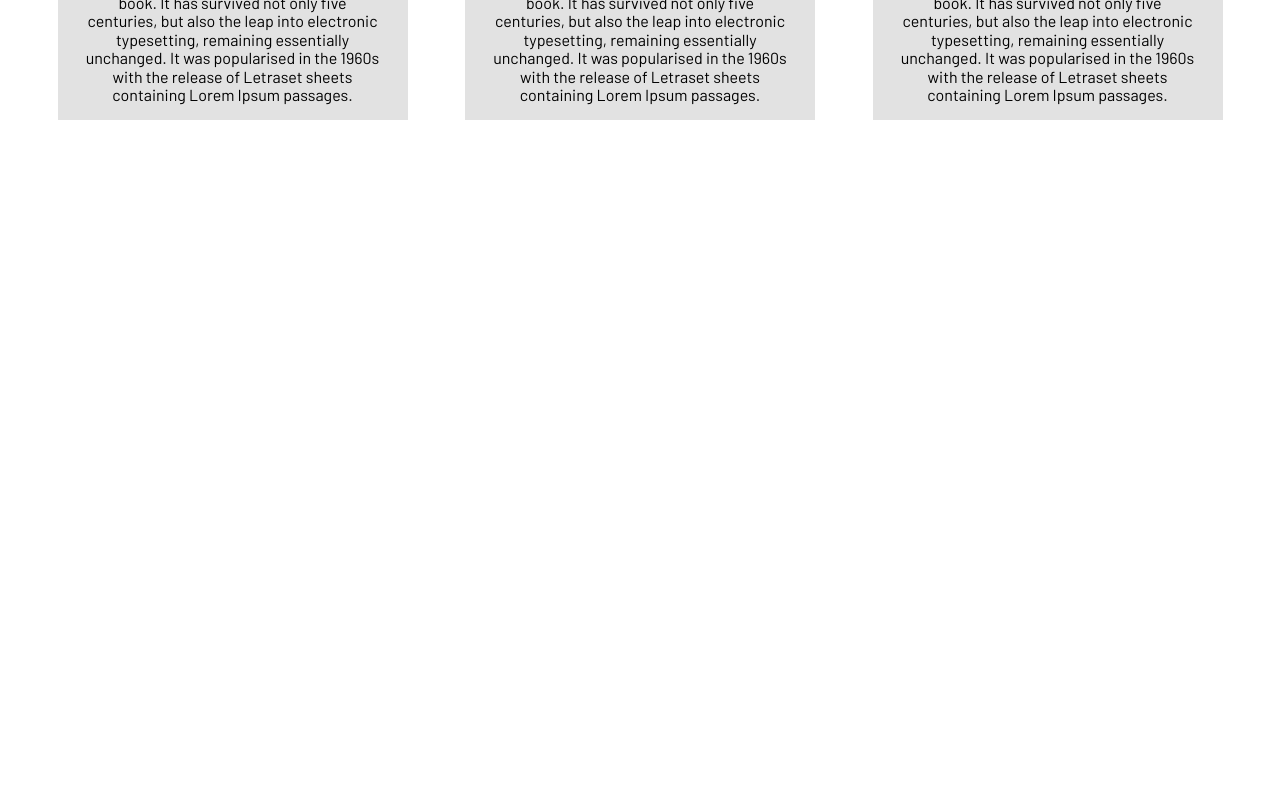
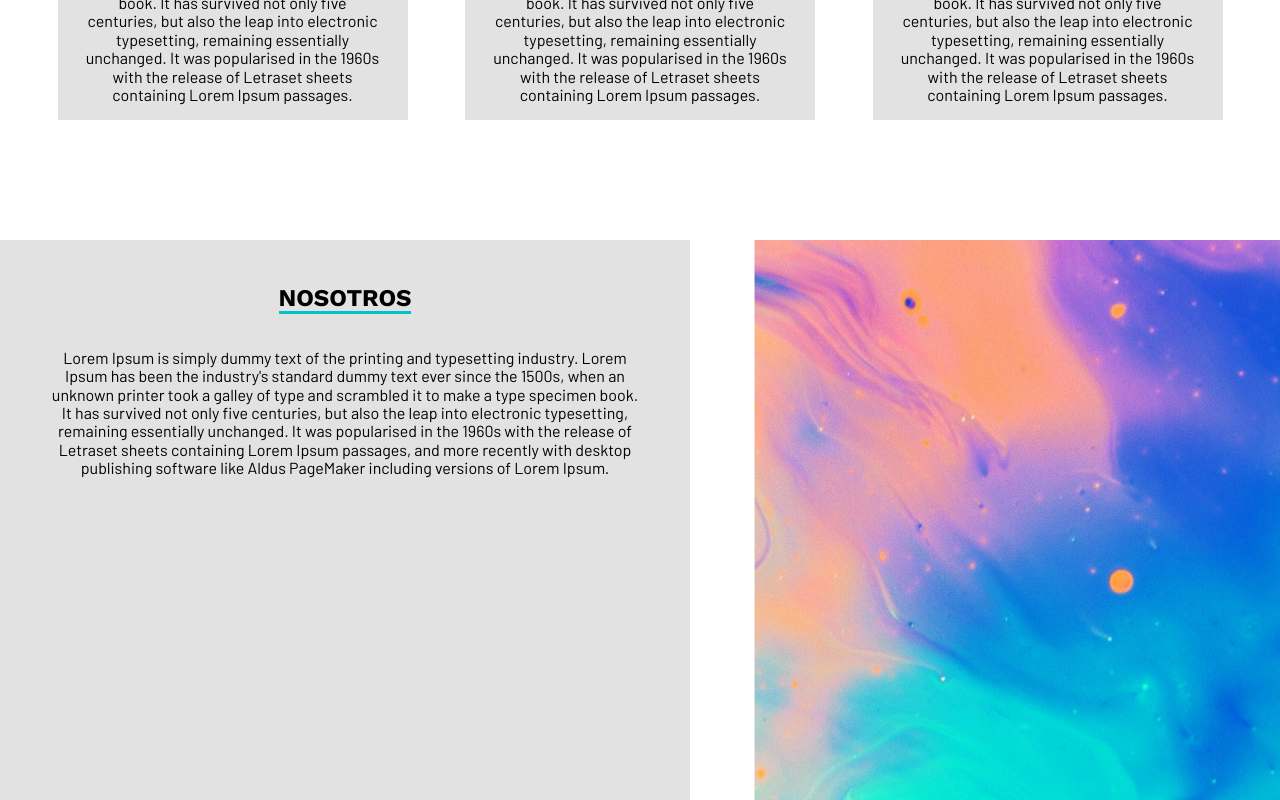
Before and after one commit to JesusWebTs/rodamecc-landing, a React (Create React App) app: page / in a window 1280 px wide. Shown: the part 1281-2081 px from the top of the page. Before the commit the page ends 1401 px from the top, so only its background shows below. Built offline with nearby package versions, Linux system fonts and the light colour scheme.

Commit message:
rodamecct about added

```diff
--- a/src/App.js
+++ b/src/App.js
@@ -1,12 +1,13 @@
 import "./App.css";
 import { Header } from "./components";
-import { ServicesPage } from "./pages";
+import { ServicesPage, About } from "./pages";
 
 function App() {
   return (
     <div className="App">
       <Header />
       <ServicesPage />
+      <About />
     </div>
   );
 }
--- /dev/null
+++ b/src/components/RowSection/index.js
@@ -0,0 +1,33 @@
+import React from "react";
+import "./styles.css";
+import exampleImage from "./assets/img/example-image.png";
+import { Title } from "../";
+function RowSection({
+  reverse = false,
+  src = exampleImage,
+  alt = "example Image",
+  title = "Title",
+  text = "Lorem Ipsum is simply dummy text of the printing and typesetting industry. Lorem Ipsum has been the industry's standard dummy text ever since the 1500s, when an unknown printer took a galley of type and scrambled it to make a type specimen book. It has survived not only five centuries, but also the leap into electronic typesetting, remaining essentially unchanged. It was popularised in the 1960s with the release of Letraset sheets containing Lorem Ipsum passages, and more recently with desktop publishing software like Aldus PageMaker including versions of Lorem Ipsum.",
+}) {
+  return (
+    <section
+      className={`section-row__container ${
+        reverse ? "section-row__container--reverse" : ""
+      }`}
+    >
+      <div className="section-row__content">
+        <Title text={title} />
+        <p>{text}</p>
+      </div>
+
+      <div
+        style={{
+          ["--image"]: `url(${src})`,
+        }}
+        className="section-row__image"
+      />
+    </section>
+  );
+}
+
+export default RowSection;
--- /dev/null
+++ b/src/components/RowSection/styles.css
@@ -0,0 +1,25 @@
+.section-row__container {
+  display: flex;
+  margin-top: 120px;
+  height: 70vh;
+}
+.section-row__container > * {
+  width: 50%;
+}
+
+.section-row__content {
+  background-color: var(--gray-2);
+  display: flex;
+  flex-direction: column;
+  align-items: center;
+  justify-content: flex-start;
+  padding: 25px 50px;
+}
+
+.section-row__image {
+  background-image: var(--image);
+  background-repeat: no-repeat;
+  background-size: contain;
+  background-attachment: fixed;
+  background-position: right;
+}
--- a/src/components/index.js
+++ b/src/components/index.js
@@ -4,5 +4,6 @@
 import Header from "./Header";
 import Title from "./Title";
 import ServiceCard from "./ServiceCard";
+import RowSection from "./RowSection";
 
-export { NavBar, Logo, HeroImage, Header, Title, ServiceCard };
+export { NavBar, Logo, HeroImage, Header, Title, ServiceCard, RowSection };
--- /dev/null
+++ b/src/pages/About/index.js
@@ -0,0 +1,13 @@
+import React from "react";
+import "./styles.css";
+
+import { RowSection } from "../../components";
+function AboutPage() {
+  return (
+    <>
+      <RowSection title="Nosotros" />
+    </>
+  );
+}
+
+export default AboutPage;
--- a/src/pages/index.js
+++ b/src/pages/index.js
@@ -1,3 +1,4 @@
-import ServicesPage from "./services";
+import ServicesPage from "./Services";
+import About from "./About";
 
-export { ServicesPage };
+export { ServicesPage, About };
```
Also changed, not shown: src/components/RowSection/assets/img/example-image.png (added), src/pages/About/styles.css (added).
